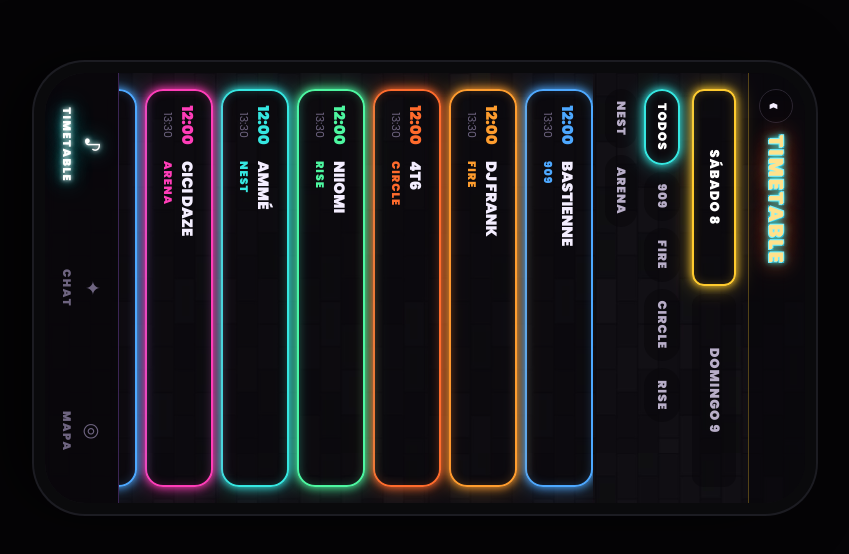
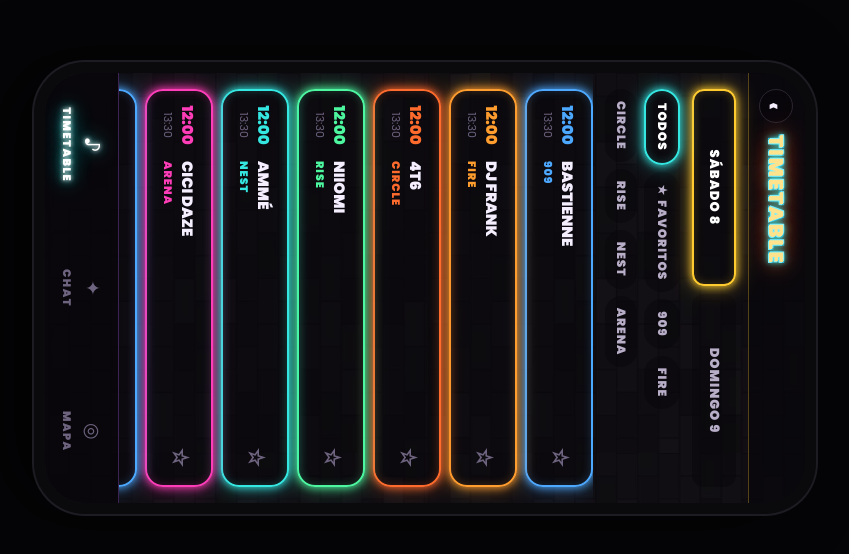
Before and after one commit to TigreRavida/partyfinder, a React (Vite) app: page /lineup in a window 1280 px wide. Shown: the part 112-666 px from the top of the page, without its empty margins (215-1064 px from the left). Built offline with nearby package versions, Linux system fonts and the light colour scheme; no server answers.

Commit message:
Timetable: favoritos personales con estrella y filtro

```diff
--- a/src/pages/Timetable.jsx
+++ b/src/pages/Timetable.jsx
@@ -10,18 +10,37 @@ const STAGE_COLORS = {
 const DAYS = Object.keys(TIMETABLE);
 const STAGES = ['909', 'FIRE', 'CIRCLE', 'RISE', 'NEST', 'ARENA'];
 
+// id único de un set (para marcarlo favorito): día + escenario + hora + artista
+const setId = (day, st, p) => `${day}|${st}|${p.s}|${p.a}`;
+const loadFavs = () => {
+  try { return new Set(JSON.parse(localStorage.getItem('nemo_favs') || '[]')); }
+  catch { return new Set(); }
+};
+
 export default function Timetable() {
   const nav = useNavigate();
   const [day, setDay] = useState(DAYS[0]);
   const [stage, setStage] = useState(null); // null = TODOS
+  const [favs, setFavs] = useState(loadFavs);
+  const [onlyFavs, setOnlyFavs] = useState(false);
+
+  const toggleFav = (id) => {
+    setFavs((cur) => {
+      const next = new Set(cur);
+      if (next.has(id)) next.delete(id); else next.add(id);
+      try { localStorage.setItem('nemo_favs', JSON.stringify([...next])); } catch {}
+      return next;
+    });
+  };
 
   const data = TIMETABLE[day] || {};
   // armar lista de sets: si hay filtro de escenario, solo ése; si no, todos ordenados por hora
   let sets = [];
   const stagesToShow = stage ? [stage] : STAGES;
   for (const st of stagesToShow) {
-    for (const p of (data[st] || [])) sets.push({ ...p, stage: st });
+    for (const p of (data[st] || [])) sets.push({ ...p, stage: st, id: setId(day, st, p) });
   }
+  if (onlyFavs) sets = sets.filter((p) => favs.has(p.id));
   sets.sort((a, b) => a.s.localeCompare(b.s));
 
   return (
@@ -44,11 +63,14 @@ export default function Timetable() {
 
       {/* filtros de escenario */}
       <div style={S.filters}>
-        <button onClick={() => setStage(null)}
-          className={!stage ? 'neon-box' : ''}
-          style={{ '--nc': 'var(--cyan)', ...S.filterBtn, color: !stage ? '#fff' : 'var(--ink-dim)' }}>TODOS</button>
+        <button onClick={() => { setStage(null); setOnlyFavs(false); }}
+          className={!stage && !onlyFavs ? 'neon-box' : ''}
+          style={{ '--nc': 'var(--cyan)', ...S.filterBtn, color: !stage && !onlyFavs ? '#fff' : 'var(--ink-dim)' }}>TODOS</button>
+        <button onClick={() => setOnlyFavs((v) => !v)}
+          className={onlyFavs ? 'neon-box' : ''}
+          style={{ '--nc': 'var(--gold)', ...S.filterBtn, color: onlyFavs ? '#fff' : 'var(--ink-dim)' }}>★ FAVORITOS</button>
         {STAGES.map((st) => (
-          <button key={st} onClick={() => setStage(stage === st ? null : st)}
+          <button key={st} onClick={() => { setStage(stage === st ? null : st); setOnlyFavs(false); }}
             className={stage === st ? 'neon-box' : ''}
             style={{ '--nc': STAGE_COLORS[st], ...S.filterBtn, color: stage === st ? '#fff' : 'var(--ink-dim)' }}>
             {st}
@@ -60,6 +82,7 @@ export default function Timetable() {
       <div style={S.list}>
         {sets.map((p, i) => {
           const c = STAGE_COLORS[p.stage];
+          const fav = favs.has(p.id);
           return (
             <div key={i} className="neon-box" style={{ '--nc': c, ...S.setRow }}>
               <div style={S.time}>
@@ -70,10 +93,15 @@ export default function Timetable() {
                 <div style={S.artist}>{p.a}</div>
                 {!stage && <div style={{ color: c, fontSize: 11, fontWeight: 900, letterSpacing: 1 }}>{p.stage}</div>}
               </div>
+              <button onClick={() => toggleFav(p.id)} style={S.star}
+                title={fav ? 'Quitar de favoritos' : 'Agregar a favoritos'}>
+                <span style={{ color: fav ? 'var(--gold)' : 'var(--ink-faint)', fontSize: 22,
+                  textShadow: fav ? '0 0 8px rgba(255,203,46,0.8)' : 'none' }}>{fav ? '★' : '☆'}</span>
+              </button>
             </div>
           );
         })}
-        {sets.length === 0 && <p style={S.empty}>Sin datos para este filtro.</p>}
+        {sets.length === 0 && <p style={S.empty}>{onlyFavs ? 'Todavía no marcaste favoritos. Tocá la ☆ en los sets que quieras ver.' : 'Sin datos para este filtro.'}</p>}
       </div>
       <TabBar active="lineup" />
     </div>
@@ -90,6 +118,7 @@ const S = {
   filterBtn: { padding: '7px 12px', borderRadius: 999, background: 'rgba(8,6,10,0.5)', fontSize: 12, fontWeight: 900, letterSpacing: 1, fontFamily: 'inherit' },
   list: { flex: 1, minHeight: 0, overflowY: 'auto', padding: '0 16px 16px' },
   setRow: { display: 'flex', alignItems: 'center', gap: 14, padding: 12, marginBottom: 8 },
+  star: { background: 'none', padding: 4, flexShrink: 0, lineHeight: 1, cursor: 'pointer' },
   time: { textAlign: 'center', flexShrink: 0, width: 44 },
   artist: { color: 'var(--ink)', fontSize: 15, fontWeight: 800, overflow: 'hidden', textOverflow: 'ellipsis', whiteSpace: 'nowrap' },
   empty: { color: 'var(--ink-dim)', fontSize: 14, fontFamily: 'inherit', textAlign: 'center', marginTop: 30 },
```
